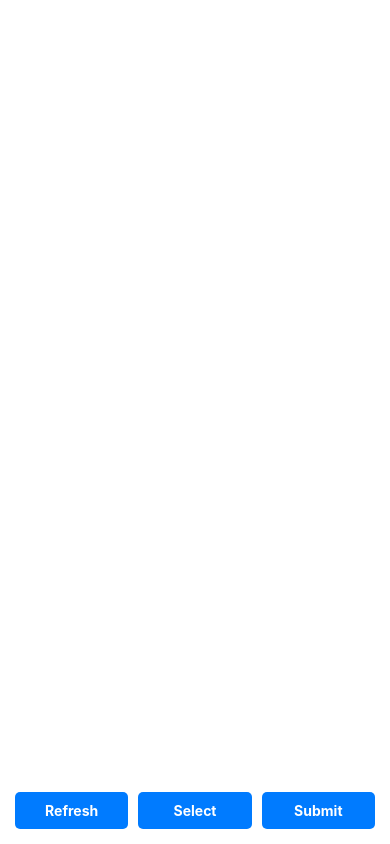
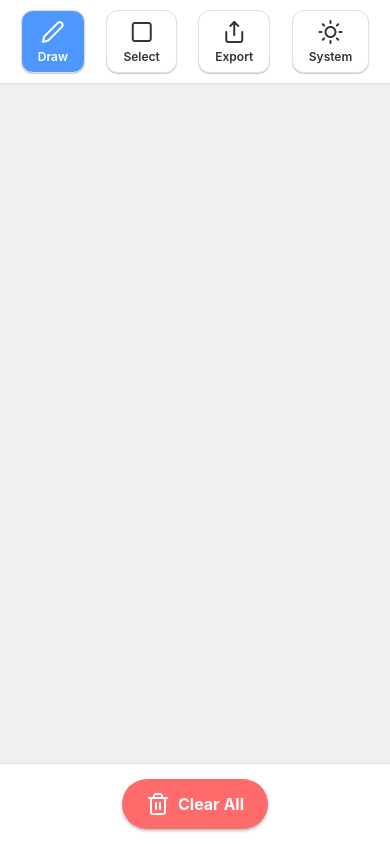
Before and after one commit to mahendra785/Hackwar2k25_notepad, a React Native app: screen / in a window 390 px wide. Built offline with nearby package versions, Linux system fonts and the light colour scheme.

Commit message:
fix: ux changes

```diff
--- a/src/components/DrawingCanvas.tsx
+++ b/src/components/DrawingCanvas.tsx
@@ -1,180 +1,474 @@
-import React, { useState, useRef } from "react";
+import type React from "react";
+import { useState, useRef, useCallback } from "react";
 import {
   View,
   PanResponder,
   StyleSheet,
-  ViewStyle,
-  GestureResponderEvent,
+  type ViewStyle,
+  type GestureResponderEvent,
   TouchableOpacity,
   Text,
+  Alert,
+  Animated,
+  useColorScheme,
+  Modal,
+  Pressable,
+  SafeAreaView,
+  StatusBar,
 } from "react-native";
-import Svg, { Path, Rect } from "react-native-svg";
+import Svg, { Path, Rect, G } from "react-native-svg";
 import { captureRef } from "react-native-view-shot";
+import { Feather } from "@expo/vector-icons";
 
 interface DrawingCanvasProps {
   style?: ViewStyle;
   strokeColor?: string;
   strokeWidth?: number;
+  onExport?: (uri: string) => void;
+  forceDarkMode?: boolean;
 }
+
+interface PathData {
+  id: string;
+  path: string;
+  color: string;
+  width: number;
+}
+
+interface ExportSelection {
+  startX: number;
+  startY: number;
+  width: number;
+  height: number;
+}
+
+type CanvasMode = "draw" | "select" | "erase" | "export";
+type ThemeMode = "light" | "dark" | "system";
 
 const DrawingCanvas: React.FC<DrawingCanvasProps> = ({
   style,
   strokeColor = "#000000",
   strokeWidth = 3,
+  onExport,
+  forceDarkMode,
 }) => {
-  const [paths, setPaths] = useState<string[]>([]);
+  const systemTheme = useColorScheme();
+  const [themeMode, setThemeMode] = useState<ThemeMode>("system");
+  const isDarkMode =
+    forceDarkMode ||
+    (themeMode === "system" ? systemTheme === "dark" : themeMode === "dark");
+
+  const [paths, setPaths] = useState<PathData[]>([]);
   const [currentPath, setCurrentPath] = useState<string>("");
-  const [isSelecting, setIsSelecting] = useState(false);
+  const [mode, setMode] = useState<CanvasMode>("draw");
   const [selectionBox, setSelectionBox] = useState({
     startX: 0,
     startY: 0,
     width: 0,
     height: 0,
+    visible: false,
   });
+  const [exportSelection, setExportSelection] =
+    useState<ExportSelection | null>(null);
+  const [showExportModal, setShowExportModal] = useState(false);
+  const [selectedPaths, setSelectedPaths] = useState<Set<string>>(new Set());
 
   const canvasRef = useRef<View>(null);
+  const exportAreaRef = useRef<View>(null);
+  const buttonScaleAnim = useRef(new Animated.Value(1)).current;
+
+  const theme = {
+    background: isDarkMode ? "#121212" : "#F0F0F0",
+    surface: isDarkMode ? "#1E1E1E" : "#FFFFFF",
+    text: isDarkMode ? "#E1E1E1" : "#333333",
+    border: isDarkMode ? "#333333" : "#E0E0E0",
+    primary: "#4D97FF",
+    success: "#4CAF50",
+    danger: "#FF6B6B",
+    selection: "rgba(77, 151, 255, 0.1)",
+  };
+
+  const animateButton = (scale: number) => {
+    Animated.spring(buttonScaleAnim, {
+      toValue: scale,
+      useNativeDriver: true,
+      friction: 3,
+    }).start();
+  };
 
   const panResponder = PanResponder.create({
     onStartShouldSetPanResponder: () => true,
     onMoveShouldSetPanResponder: () => true,
 
     onPanResponderGrant: (event: GestureResponderEvent) => {
-      if (!isSelecting) {
       const { locationX, locationY } = event.nativeEvent;
+
+      if (mode === "draw") {
         setCurrentPath(`M ${locationX} ${locationY}`);
-      } else {
-        const { locationX, locationY } = event.nativeEvent;
+      } else if (mode === "select" || mode === "export") {
         setSelectionBox({
           startX: locationX,
           startY: locationY,
           width: 0,
           height: 0,
+          visible: true,
         });
       }
     },
 
     onPanResponderMove: (event: GestureResponderEvent) => {
-      if (!isSelecting) {
       const { locationX, locationY } = event.nativeEvent;
-        setCurrentPath((prevPath) => `${prevPath} L ${locationX} ${locationY}`);
-      } else {
-        const { locationX, locationY } = event.nativeEvent;
-        setSelectionBox((prevBox) => ({
-          ...prevBox,
-          width: locationX - prevBox.startX,
-          height: locationY - prevBox.startY,
+
+      if (mode === "draw") {
+        setCurrentPath((prev) => `${prev} L ${locationX} ${locationY}`);
+      } else if (mode === "select" || mode === "export") {
+        setSelectionBox((prev) => ({
+          ...prev,
+          width: locationX - prev.startX,
+          height: locationY - prev.startY,
         }));
       }
     },
 
     onPanResponderRelease: () => {
-      if (!isSelecting) {
-        setPaths((prevPaths) => [...prevPaths, currentPath]);
+      if (mode === "draw" && currentPath) {
+        setPaths((prev) => [
+          ...prev,
+          {
+            id: Date.now().toString(),
+            path: currentPath,
+            color: isDarkMode ? "#FFFFFF" : strokeColor,
+            width: strokeWidth,
+          },
+        ]);
         setCurrentPath("");
+      } else if (mode === "select") {
+        handleSelection();
+      } else if (mode === "export") {
+        handleExportSelection();
       }
+      setSelectionBox((prev) => ({ ...prev, visible: false }));
     },
   });
 
-  const handleClear = () => {
-    setPaths([]);
-    setCurrentPath("");
+  const handleSelection = useCallback(() => {
+    const selected = new Set<string>();
+    paths.forEach((path) => {
+      // Simple selection logic - enhance as needed
+      selected.add(path.id);
+    });
+    setSelectedPaths(selected);
+  }, [paths, selectionBox]);
+
+  const handleExportSelection = () => {
+    if (selectionBox.width && selectionBox.height) {
+      setExportSelection({
+        startX: selectionBox.startX,
+        startY: selectionBox.startY,
+        width: selectionBox.width,
+        height: selectionBox.height,
+      });
+      setShowExportModal(true);
+    }
   };
 
-  const handleExport = async () => {
+  const handleExport = async (selectedArea = false) => {
     try {
-      const uri = await captureRef(canvasRef, {
+      const ref = selectedArea ? exportAreaRef : canvasRef;
+      const uri = await captureRef(ref, {
         format: "png",
         quality: 1,
       });
-      console.log("Exported URI:", uri);
-      // You can now share or save this PNG file.
+      onExport?.(uri);
+      setShowExportModal(false);
+      setExportSelection(null);
+      Alert.alert("Success", "Drawing exported successfully!");
     } catch (error) {
-      console.error("Failed to export image:", error);
+      Alert.alert("Error", "Failed to export drawing");
+      console.error("Export error:", error);
     }
   };
 
-  const handleSelect = () => {
-    setIsSelecting(true);
+  const cycleTheme = () => {
+    setThemeMode((current) => {
+      switch (current) {
+        case "light":
+          return "dark";
+        case "dark":
+          return "system";
+        case "system":
+          return "light";
+      }
+    });
   };
 
+  const renderModeButton = (
+    buttonMode: CanvasMode,
+    label: string,
+    icon: string
+  ) => (
+    <TouchableOpacity
+      style={[
+        styles.button,
+        { backgroundColor: theme.surface, borderColor: theme.border },
+        mode === buttonMode && { backgroundColor: theme.primary },
+      ]}
+      onPress={() => setMode(buttonMode)}
+      onPressIn={() => animateButton(0.95)}
+      onPressOut={() => animateButton(1)}
+    >
+      <Feather
+        name={icon}
+        size={24}
+        color={mode === buttonMode ? "white" : theme.text}
+      />
+      <Text
+        style={[
+          styles.buttonText,
+          { color: mode === buttonMode ? "white" : theme.text },
+        ]}
+      >
+        {label}
+      </Text>
+    </TouchableOpacity>
+  );
+
+  const renderExportModal = () => (
+    <Modal
+      transparent
+      visible={showExportModal}
+      onRequestClose={() => setShowExportModal(false)}
+    >
+      <View
+        style={[styles.modalOverlay, { backgroundColor: "rgba(0,0,0,0.5)" }]}
+      >
+        <View style={[styles.modalContent, { backgroundColor: theme.surface }]}>
+          <Text style={[styles.modalTitle, { color: theme.text }]}>
+            Export Options
+          </Text>
+          <TouchableOpacity
+            style={[styles.modalButton, { backgroundColor: theme.primary }]}
+            onPress={() => handleExport(true)}
+          >
+            <Text style={styles.modalButtonText}>Export Selected Area</Text>
+          </TouchableOpacity>
+          <TouchableOpacity
+            style={[styles.modalButton, { backgroundColor: theme.primary }]}
+            onPress={() => handleExport(false)}
+          >
+            <Text style={styles.modalButtonText}>Export Entire Canvas</Text>
+          </TouchableOpacity>
+          <TouchableOpacity
+            style={[styles.modalButton, { backgroundColor: theme.danger }]}
+            onPress={() => setShowExportModal(false)}
+          >
+            <Text style={styles.modalButtonText}>Cancel</Text>
+          </TouchableOpacity>
+        </View>
+      </View>
+    </Modal>
+  );
+
   return (
-    <View style={[styles.container, style]}>
+    <SafeAreaView
+      style={[styles.container, { backgroundColor: theme.background }, style]}
+    >
+      <StatusBar barStyle={isDarkMode ? "light-content" : "dark-content"} />
       <View
-        style={styles.drawingArea}
+        style={[
+          styles.toolbar,
+          { backgroundColor: theme.surface, borderBottomColor: theme.border },
+        ]}
+      >
+        {renderModeButton("draw", "Draw", "edit-2")}
+        {renderModeButton("select", "Select", "square")}
+        {renderModeButton("export", "Export", "share")}
+        <TouchableOpacity
+          style={[
+            styles.button,
+            { backgroundColor: theme.surface, borderColor: theme.border },
+          ]}
+          onPress={cycleTheme}
+        >
+          <Feather
+            name={isDarkMode ? "moon" : "sun"}
+            size={24}
+            color={theme.text}
+          />
+          <Text style={[styles.buttonText, { color: theme.text }]}>
+            {themeMode.charAt(0).toUpperCase() + themeMode.slice(1)}
+          </Text>
+        </TouchableOpacity>
+      </View>
+
+      <View
+        style={[styles.drawingArea, { backgroundColor: theme.background }]}
         ref={canvasRef}
         {...panResponder.panHandlers}
       >
         <Svg style={StyleSheet.absoluteFill}>
-          {paths.map((path, index) => (
+          <G>
+            {paths.map((pathData) => (
               <Path
-              key={index}
-              d={path}
-              stroke={strokeColor}
+                key={pathData.id}
+                d={pathData.path}
+                stroke={
+                  selectedPaths.has(pathData.id)
+                    ? theme.success
+                    : pathData.color
+                }
+                strokeWidth={pathData.width}
+                fill="none"
+              />
+            ))}
+            {currentPath && (
+              <Path
+                d={currentPath}
+                stroke={isDarkMode ? "#FFFFFF" : strokeColor}
                 strokeWidth={strokeWidth}
                 fill="none"
               />
-          ))}
-          {currentPath ? (
-            <Path
-              d={currentPath}
-              stroke={strokeColor}
-              strokeWidth={strokeWidth}
-              fill="none"
-            />
-          ) : null}
-          {isSelecting && (
+            )}
+            {selectionBox.visible && (
               <Rect
                 x={selectionBox.startX}
                 y={selectionBox.startY}
                 width={selectionBox.width}
                 height={selectionBox.height}
-              fill="rgba(0, 0, 255, 0.3)"
-              stroke="blue"
-              strokeWidth={1}
+                fill={theme.selection}
+                stroke={theme.primary}
+                strokeWidth={2}
+                strokeDasharray={[5, 5]}
               />
             )}
+          </G>
         </Svg>
       </View>
-      <View style={styles.buttonContainer}>
-        <TouchableOpacity style={styles.button} onPress={handleClear}>
-          <Text style={styles.buttonText}>Refresh</Text>
-        </TouchableOpacity>
-        <TouchableOpacity style={styles.button} onPress={handleSelect}>
-          <Text style={styles.buttonText}>Select</Text>
-        </TouchableOpacity>
-        <TouchableOpacity style={styles.button} onPress={handleExport}>
-          <Text style={styles.buttonText}>Submit</Text>
+
+      <View
+        style={[
+          styles.bottomToolbar,
+          { backgroundColor: theme.surface, borderTopColor: theme.border },
+        ]}
+      >
+        <TouchableOpacity
+          style={[styles.mainButton, { backgroundColor: theme.danger }]}
+          onPress={() => {
+            Alert.alert(
+              "Clear Canvas",
+              "Are you sure you want to clear the canvas?",
+              [
+                { text: "Cancel", style: "cancel" },
+                {
+                  text: "Clear",
+                  style: "destructive",
+                  onPress: () => {
+                    setPaths([]);
+                    setCurrentPath("");
+                    setSelectedPaths(new Set());
+                  },
+                },
+              ]
+            );
+          }}
+        >
+          <Feather name="trash-2" size={24} color="white" />
+          <Text style={styles.mainButtonText}>Clear All</Text>
         </TouchableOpacity>
       </View>
-    </View>
+
+      {renderExportModal()}
+    </SafeAreaView>
   );
 };
 
 const styles = StyleSheet.create({
   container: {
     flex: 1,
-    backgroundColor: "white",
   },
-  buttonContainer: {
+  toolbar: {
     flexDirection: "row",
     justifyContent: "space-around",
     padding: 10,
+    borderBottomWidth: 1,
+  },
+  bottomToolbar: {
+    flexDirection: "row",
+    justifyContent: "space-around",
+    padding: 15,
+    borderTopWidth: 1,
   },
   button: {
-    backgroundColor: "#007BFF",
-    padding: 10,
-    borderRadius: 5,
-    flex: 1,
-    margin: 5,
+    flexDirection: "column",
+    alignItems: "center",
+    paddingVertical: 8,
+    paddingHorizontal: 16,
+    borderRadius: 12,
+    borderWidth: 1,
+    elevation: 2,
+    shadowColor: "#000",
+    shadowOffset: { width: 0, height: 1 },
+    shadowOpacity: 0.2,
+    shadowRadius: 1,
   },
   buttonText: {
+    fontWeight: "600",
+    fontSize: 12,
+    marginTop: 4,
+  },
+  mainButton: {
+    flexDirection: "row",
+    alignItems: "center",
+    paddingVertical: 12,
+    paddingHorizontal: 24,
+    borderRadius: 25,
+    elevation: 3,
+    shadowColor: "#000",
+    shadowOffset: { width: 0, height: 2 },
+    shadowOpacity: 0.25,
+    shadowRadius: 3,
+  },
+  mainButtonText: {
     color: "white",
     fontWeight: "bold",
-    textAlign: "center",
+    fontSize: 16,
+    marginLeft: 8,
   },
   drawingArea: {
     flex: 1,
   },
+  modalOverlay: {
+    flex: 1,
+    justifyContent: "center",
+    alignItems: "center",
+  },
+  modalContent: {
+    padding: 20,
+    borderRadius: 16,
+    width: "80%",
+    elevation: 5,
+    shadowColor: "#000",
+    shadowOffset: { width: 0, height: 2 },
+    shadowOpacity: 0.25,
+    shadowRadius: 3,
+  },
+  modalTitle: {
+    fontSize: 20,
+    fontWeight: "bold",
+    marginBottom: 20,
+    textAlign: "center",
+  },
+  modalButton: {
+    padding: 14,
+    borderRadius: 12,
+    marginVertical: 8,
+  },
+  modalButtonText: {
+    color: "white",
+    textAlign: "center",
+    fontWeight: "600",
+    fontSize: 16,
+  },
 });
 
 export default DrawingCanvas;
```
Lines whose indentation alone changed are shown as unchanged.
